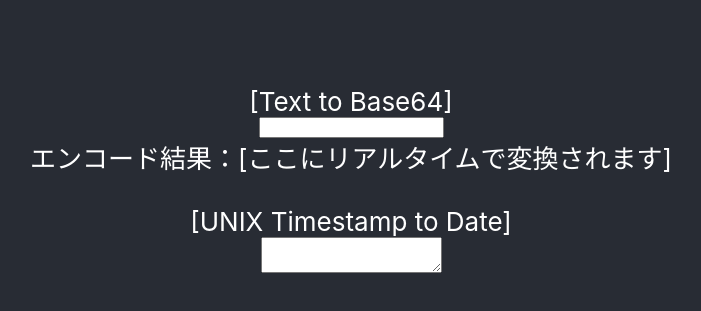
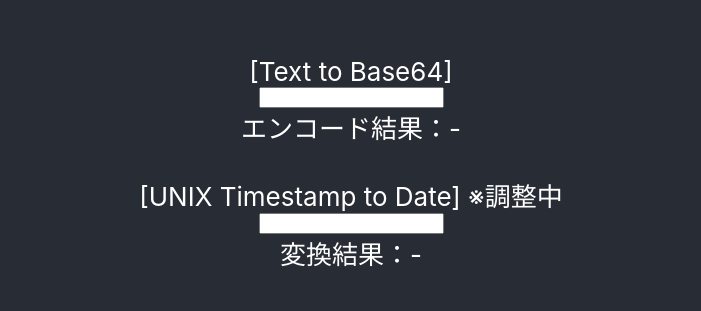
Before and after one commit to g0-I/QA-Tools, a React (Create React App) app: page / in a window 1280 px wide. Shown: the part 221-532 px from the top of the page, without its empty margins (289-990 px from the left). Built offline with nearby package versions, Linux system fonts and the light colour scheme.

Commit message:
[TBD]UNIXタイムの変換処理追加

```diff
--- a/src/Encode.js
+++ b/src/Encode.js
@@ -1,7 +1,7 @@
 import React, { useState } from 'react';
 
 export const ENCODE = () => {
-  const [text, setText] = useState('[ここにリアルタイムで変換されます]');
+  const [text, setText] = useState('-');
 
   const handleChange = (e) => {
     const encoded = btoa(e.target.value);
--- a/src/Unix.js
+++ b/src/Unix.js
@@ -1,17 +1,20 @@
 import React, { useState } from 'react';
 
 export const UNIX = () => {
+  const [time, setTime] = useState('-');
 
-  const unix = () => {
-    const unixtime = 1646916281225;
-    let dateTime = new Date(unixtime * 1000);
-    console.log(dateTime.toString());
+  const handleChange = (e) => {
+    const dateTime = new Date(e.target.value * 1000);
+    setTime(() => (dateTime.toString()));
   }
 
   return (
     <>
-      <div>[UNIX Timestamp to Date] </div>
-      <textarea></textarea>
+      <div> [UNIX Timestamp to Date] ※調整中</div>
+      <input onChange={handleChange} type="text"></input>
+      <div>変換結果：{time}</div>
+      <br/>
     </>
   );
+
 }
```
